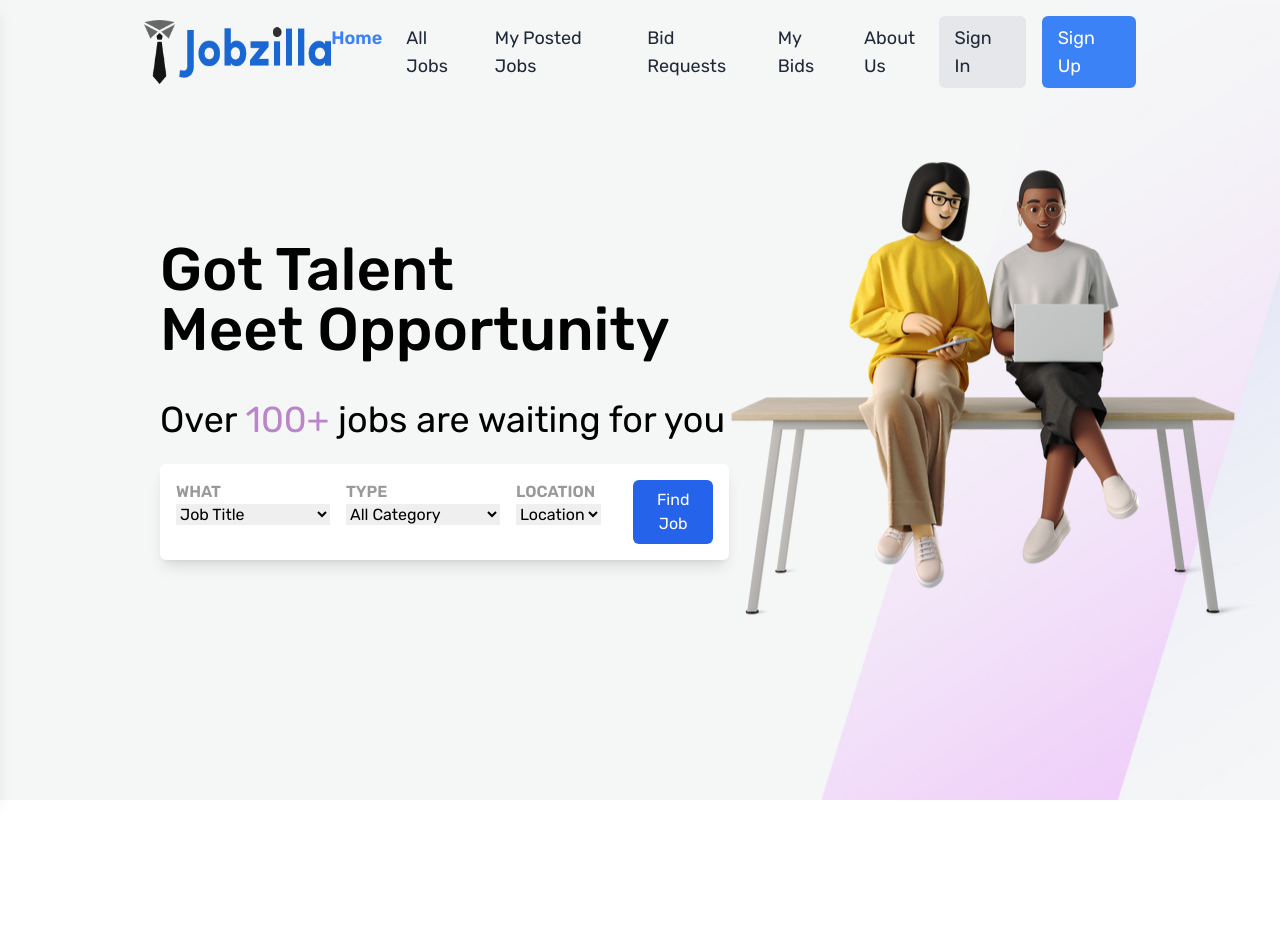
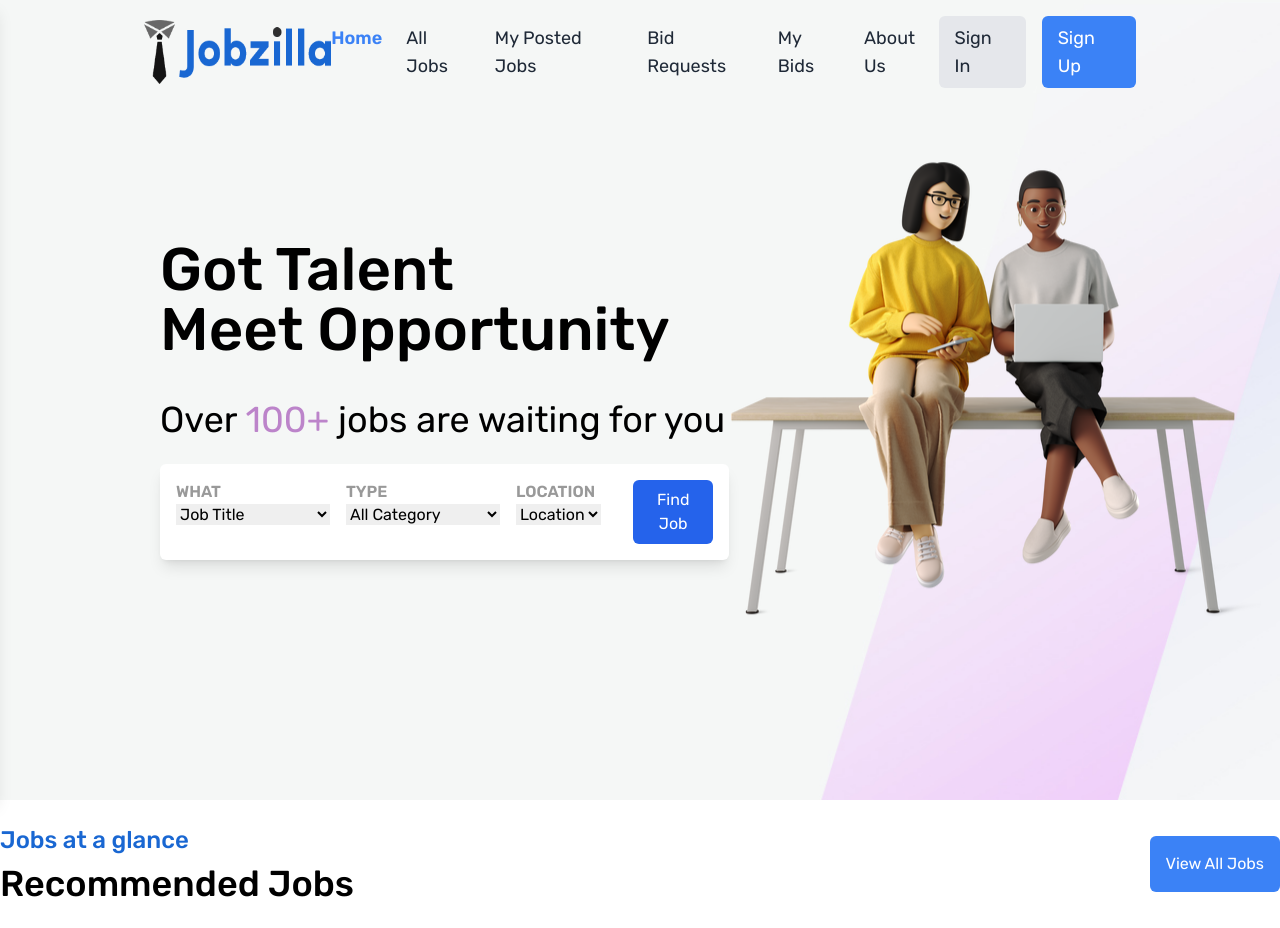
Before and after one commit to Tokiosman80F/jobzila, a React (Vite) app in the folder client/: page / in a window 1280 px wide. Before the commit the page ends 800 px from the top, so only its background shows below. Built offline with nearby package versions, Linux system fonts and the light colour scheme.

Commit message:
Implemented RecommendedJob component - Started development of Recommanded Job component - Basic layout and structure is create

```diff
--- a/client/src/pages/Home/Home.jsx
+++ b/client/src/pages/Home/Home.jsx
@@ -1,9 +1,11 @@
 import HeroBanner from "./HeroBanner";
+import RecommandedJobs from "./RecommandedJobs";
 
 const Home = () => {
   return (
     <>
       <HeroBanner></HeroBanner>
+      <RecommandedJobs/>
     </>
   );
 };
--- a/client/src/pages/Home/RecommandedJobs.jsx
+++ b/client/src/pages/Home/RecommandedJobs.jsx
@@ -0,0 +1,23 @@
+import { Link } from "react-router-dom";
+import Heading from "../../utilities/Heading";
+
+const RecommandedJobs = () => {
+  return (
+    <div className="container mx-auto">
+      <div className="flex flex-col justify-between items-start md:flex-row md:items-center ">
+        <Heading
+          subHeading="Jobs at a glance"
+          mainHeading="Recommended Jobs"
+          textAlign="left"
+        />
+        <Link
+          to="/"
+          className="bg-blue-500 hover:bg-blue-600 text-white p-4  rounded-md  text-left text-sm md:text-base"
+        >
+          View All Jobs
+        </Link>
+      </div>
+    </div>
+  );
+};
+export default RecommandedJobs;
--- a/client/src/utilities/Heading.jsx
+++ b/client/src/utilities/Heading.jsx
@@ -1,18 +1,20 @@
-import PropTypes from "prop-types"
+import PropTypes from "prop-types";
 
-const Heading=({subHeading,mainHeading,textAlign="center"})=>{
-    return(
-        <div className={`text-${textAlign} my-6`}>
-                <h2 className="text-primary-color text-xl md:text-2xl mb-2">{subHeading}</h2>
-                <h2 className="text-3xl md:text-4xl font-bold">{mainHeading}</h2>
-        </div>
-    )
-}
+const Heading = ({ subHeading, mainHeading, textAlign = "center" }) => {
+  return (
+    <div className={`text-${textAlign} my-6`}>
+      <h2 className="text-primary-color font-medium text-xl md:text-2xl mb-2">
+        {subHeading}
+      </h2>
+      <h2 className=" text-5xl md:text-4xl font-medium">{mainHeading}</h2>
+    </div>
+  );
+};
 // Prop Validation
-Heading.propTypes={
-    mainHeading:PropTypes.string.isRequired,
-    subHeading:PropTypes.string.isRequired,
-    textAlign:PropTypes.oneOf(['left','center','right'])
-}
+Heading.propTypes = {
+  mainHeading: PropTypes.string.isRequired,
+  subHeading: PropTypes.string.isRequired,
+  textAlign: PropTypes.oneOf(["left", "center", "right"]),
+};
 
-export default Heading
+export default Heading;
```
